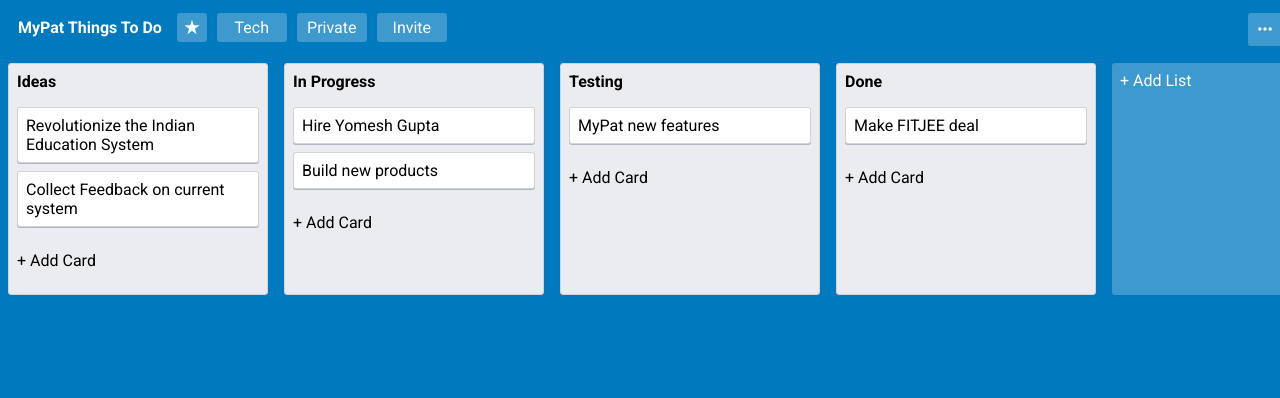
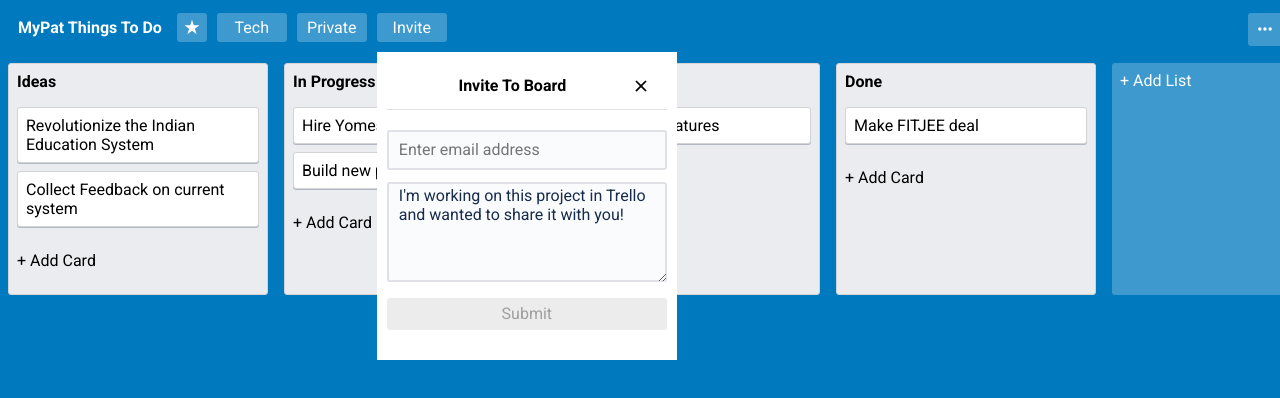
Before and after one commit to yomeshgupta/trello-board, a React app: page / in a window 1280 px wide. Both pictures are taken after a click on the button "Invite". Shown: the top 398 px of the page. Built offline with nearby package versions, Linux system fonts and the light colour scheme.

Commit message:
Added send invitation functionality to menu button

```diff
--- a/src/components/Board/Invitation.jsx
+++ b/src/components/Board/Invitation.jsx
@@ -3,7 +3,7 @@
 import Banner from '../shared/Banner';
 import { INVITATION_DEFAULT_MESSAGE } from '../../constants/index';
 
-const Invitation = ({ onClose }) => {
+const Invitation = ({ onClose, styles = {} }) => {
 	const [email, setEmail] = useState('');
 	const [message, setMessage] = useState(INVITATION_DEFAULT_MESSAGE);
 
@@ -26,8 +26,10 @@
 		return key === 'email' ? setEmail(value) : setMessage(value);
 	}
 
+	console.log(styles);
+
 	return (
-		<div className="user-invitation">
+		<div className="user-invitation" style={{ ...styles }}>
 			<Banner title="Invite To Board" onClose={onClose} />
 			<form onSubmit={handleSubmit} style={{ margin: '20px 0px' }}>
 				<input
--- a/src/components/Board/Menu.jsx
+++ b/src/components/Board/Menu.jsx
@@ -1,7 +1,36 @@
-import React from 'react';
+import React, { useState, Fragment } from 'react';
+import Invitation from './Invitation';
 
 const Controls = ({ title, isBookmarked, toggleBookmark }) => {
+	const [showInvite, setInvite] = useState(false);
+	const [styles, setStyles] = useState({});
+
+	const toggleInvite = e => {
+		const { target } = e;
+		const fromMenuBtn = target.getAttribute('data-key') === 'menu-btn';
+
+		if (!fromMenuBtn) {
+			setStyles({});
+		} else {
+			const coordinates = target.getBoundingClientRect();
+			const styles = {
+				position: 'absolute',
+				maxWidth: '300px',
+				padding: '10px',
+				zIndex: 999,
+				backgroundColor: 'white',
+				left: coordinates.left,
+				right: coordinates.right,
+				top: coordinates.top + coordinates.height + 10
+			};
+			setStyles(styles);
+		}
+
+		setInvite(state => !state);
+	};
+
 	return (
+		<Fragment>
 			<div className="controls" role="navigation">
 				<h3 role="heading" className="u-btn-transparent" id="menu-heading" title={title}>
 					{title}
@@ -23,10 +52,18 @@
 				<div className="u-btn-transparent u-text-pointer" role="button" title="Permissions Info">
 					Private
 				</div>
-			<div className="u-btn-transparent u-text-pointer" role="button" title="Invite to Board">
+				<div
+					className="u-btn-transparent u-text-pointer"
+					role="button"
+					title="Invite to Board"
+					onClick={toggleInvite}
+					data-key="menu-btn"
+				>
 					Invite
 				</div>
 			</div>
+			{showInvite ? <Invitation styles={styles} onClose={toggleInvite} /> : null}
+		</Fragment>
 	);
 };
 
```
Lines whose indentation alone changed are shown as unchanged.
